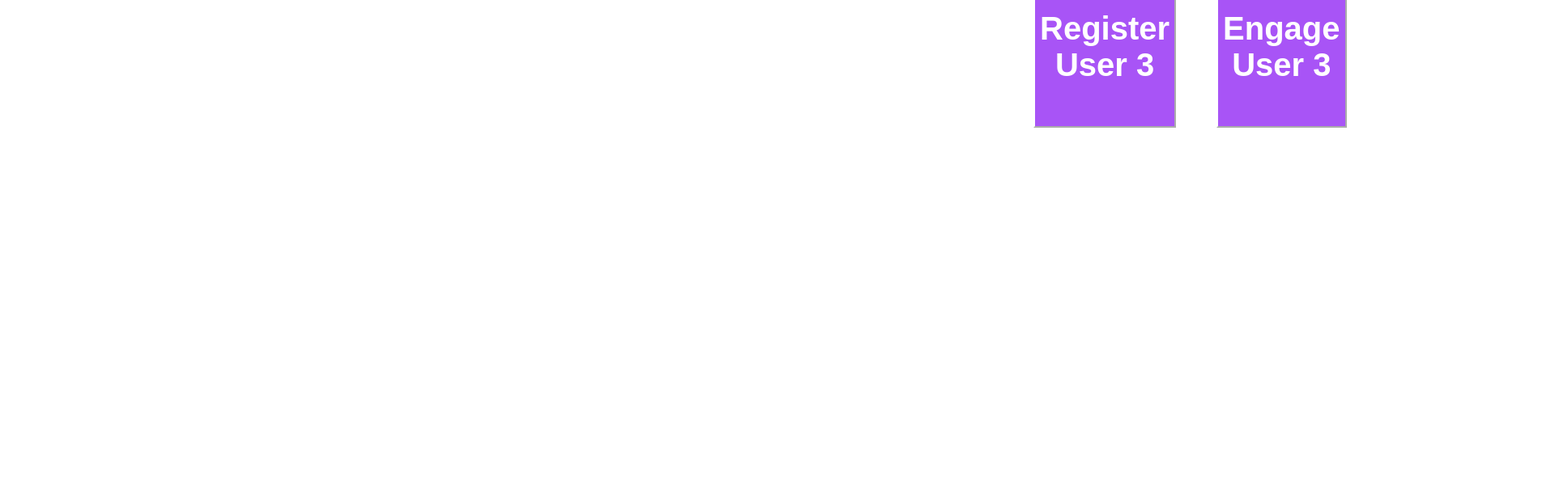
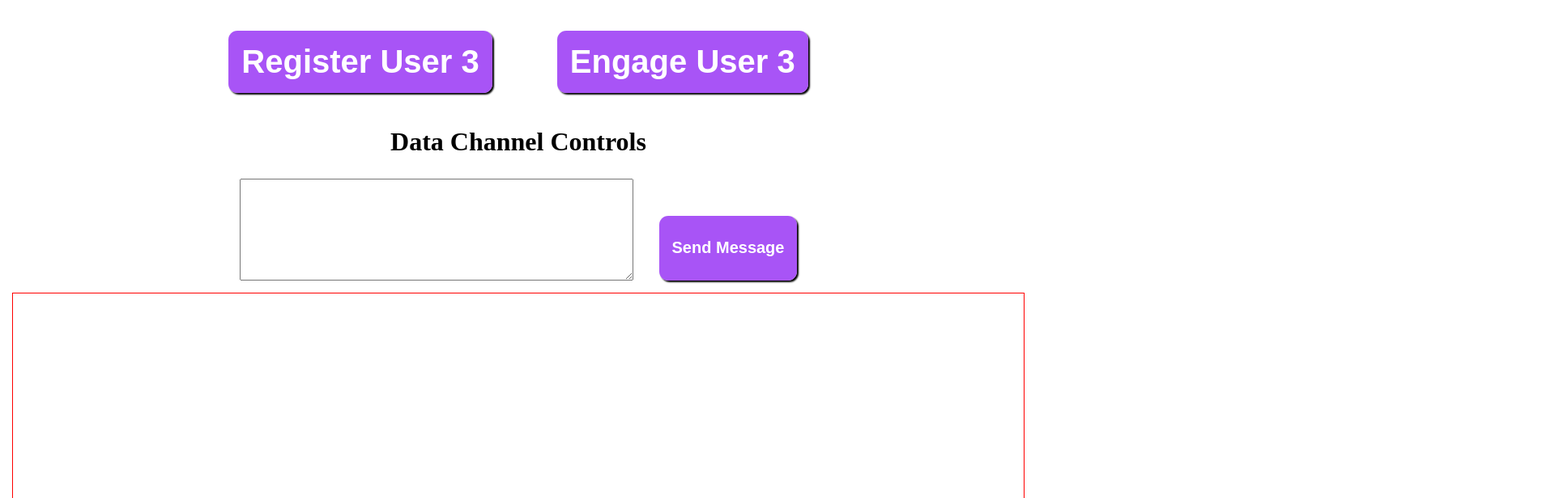
Before and after one commit to guident/webrtc-workshop, an Angular app in the folder newGeneralStateMachine/: page / in a window 1280 px wide. Shown: the part 220-836 px from the top of the page at 81% size, 1920 px wide, since content can reach past the window. Before the commit the page ends 800 px from the top, so only its background shows below. Built offline with nearby package versions, Linux system fonts and the light colour scheme; no server answers.

Commit message:
Added data channel

```diff
--- a/newGeneralStateMachine/src/app/app.component.css
+++ b/newGeneralStateMachine/src/app/app.component.css
@@ -69,7 +69,7 @@
 
 
 
-
+/*
 .grid-container {
     --scaleGrid: 5%;
     display: grid;
@@ -142,12 +142,119 @@
     aspect-ratio: 4 / 3;
 }
 
+ */
 
+ .grid-container{
+  display: flex;
+  flex-direction: column;
+  justify-content: center;
+  gap: 1rem;
 
+ }
 
+ .demo-title {
+  grid-area: title;
+  text-align: center;
+  font-size: 400%;
+  font-palette: light;
+}
 
+.buttons{
+  display: flex;
+  justify-content: center;
+  gap: 5rem;
+}
 
+.register-user3{
+  grid-area: register;
+}
 
+.engage-user3{
+  grid-area: engage;
+}
+
+.register-user3,
+.engage-user3{
+  font-size: 40px;
+  font-weight: 900;
+  color-scheme: dark;
+  border-radius: 0.7rem;
+  box-shadow: 2px 2px 2px black;
+  border: none;
+  padding: 1rem;
+  background: rgba(148, 45, 244, 0.813);
+}
+
+.data-channel{
+  grid-area: data;
+  display: flex;
+  flex-direction: column;
+  align-items: center;
+
+}
+
+.data-channel > h2{
+  font-size: 200%;
+}
+
+.data-area{
+  display: flex;
+  align-items: flex-end;
+  gap: 2rem;
+}
+
+.data-area > button{
+  font-size: 20px;
+  font-weight: 600;
+  color-scheme: dark;
+  border-radius: 0.7rem;
+  box-shadow: 2px 2px 2px black;
+  border: none;
+  height: 5rem;
+  padding: 1rem;
+  background: rgba(148, 45, 244, 0.813);
+}
+
+button:hover{
+  cursor: pointer;
+  opacity: 0.7;
+}
+
+button:active{
+  opacity: 0.4;
+}
+
+textarea{
+  width: 30rem;
+  aspect-ratio: 4/1;
+
+}
+
+.user3-videos {
+  position: relative;
+  /* outline: solid pink 1px; */
+}
+
+video{
+  display: block;
+}
+
+.remote-video {
+  outline: solid red 1px;
+  width: 100%;
+  height: auto;
+  max-height: 30rem;
+  aspect-ratio: 4 / 3;
+  z-index: 3;
+}
+
+.local-video {
+  outline: solid blue 1px;
+  position: absolute;
+  right: 1rem;
+  bottom: 1rem;
+  aspect-ratio: 4 / 3;
+}
 
   /* .grid-container {
     --scaleGrid: 5%;
--- a/newGeneralStateMachine/src/app/app.component.html
+++ b/newGeneralStateMachine/src/app/app.component.html
@@ -32,13 +32,26 @@
 
 <body>
   <div class="grid-container">
-    <h1 class="demo-title" >Guident Passenger Communication Module Demo</h1>
-      <button class="register-user3" (click)="ServiceOnButton3Click()">Register User 3</button>
-      <button class="engage-user3" (click)="EngageButton3Click()">Engage User 3</button>
+      <h1 class="demo-title" >Guident Passenger Communication Module Demo</h1>
+      <div class="buttons">
+        <button class="register-user3" (click)="ServiceOnButton3Click()">Register User 3</button>
+        <button class="engage-user3" (click)="EngageButton3Click()">Engage User 3</button>
+      </div>
+
+
+      <div class="data-channel">
+        <h2>Data Channel Controls</h2>
+        <div class="data-area">
+          <textarea id="dataMsg"></textarea>
+          <button (click)="sendMessageToPeer()">Send Message</button>
+        </div>
+      </div>
 
       <div class="user3-videos">
         <video id="user3RemoteVideo" class="remote-video" autoplay></video>
         <video id="user3LocalVideo" class="local-video" autoplay></video>
       </div>
   </div>
+
+
 </body>
--- a/newGeneralStateMachine/src/app/app.component.ts
+++ b/newGeneralStateMachine/src/app/app.component.ts
@@ -34,6 +34,11 @@ export class AppComponent implements AfterViewInit{
     this.user1.getInstance().setRemoteVideoId(2, "user1Video2");
   }
 
+  sendMessageToPeer(){
+    let text = (document.getElementById("dataMsg") as HTMLTextAreaElement).value;
+    text = JSON.stringify(text);
+    this.user3.sendMessage(text);
+  }
 
   ServiceOnButton1Click(){
     this.user1.SayHelloToService();
--- a/newGeneralStateMachine/src/app/services/guident-two-way-video-peer-connection-media-negotiator.ts
+++ b/newGeneralStateMachine/src/app/services/guident-two-way-video-peer-connection-media-negotiator.ts
@@ -21,6 +21,7 @@ export class GuidentTwvPeerConnectionMediaNegotiator extends GuidentPeerConnecti
     localStream: MediaStream | null = null;
     firstVideoMediaStream: MediaStream | null = null;
     localVideoId: string | null = null;
+    dataChannel: RTCDataChannel | null = null;
     // localVideoId: string | null = "user3LocalVideo";
 
     constructor() {
@@ -257,7 +258,7 @@ export class GuidentTwvPeerConnectionMediaNegotiator extends GuidentPeerConnecti
         this.myEndpoint.stateMachine.transition('engagementerror', err)
         });
 
-        // this.peerConnectionId = peerId;
+        this.createDataChannel();
 
         return true;
     }
@@ -287,6 +288,27 @@ export class GuidentTwvPeerConnectionMediaNegotiator extends GuidentPeerConnecti
         return true;
     }
 
+    createDataChannel(): RTCDataChannel | null{
+      if(!this.webrtcPeerConnection){
+        console.error("createDataChannel():: No PeerConnection object created, returning");
+        return null;
+      }
+      this.dataChannel = this.webrtcPeerConnection.createDataChannel("test-channel");
+      console.log("createDataChannel():: Creating the data channel: ", this.dataChannel);
+      return this.dataChannel;
+    }
+
+    async sendMessageOnDataChannel(msg: any){
+
+      if(!this.dataChannel){
+        let channel = this.createDataChannel();
+        if(channel) channel.send(msg);
+      } else {
+        this.dataChannel.send(msg);
+      }
+
+    }
+
     override setOfferVideoPayloadTypeManipulations(exclusivePtMid1?: number, exclusivePtMid2?: number, exclusivePtMid3?: number, changePtMid1?: number, changePtMid2?: number, changePtMid3?: number) {
         try {
           if (exclusivePtMid1 != undefined && exclusivePtMid1 != null) this.exclusiveVideoPayloadTypeForMid1 = exclusivePtMid1;
--- a/newGeneralStateMachine/src/app/services/user3.service.ts
+++ b/newGeneralStateMachine/src/app/services/user3.service.ts
@@ -28,6 +28,10 @@ export class User3Service {
     this.user3Var.start();
   }
 
+  sendMessage(msg: string){
+    this.user3Var.mypcnm.sendMessageOnDataChannel(msg);
+  }
+
   async engageTheVehicle() {
     this.user3Var.setLocalVideoId("user3LocalVideo");
     this.user3Var.setRemoteVideoId(0, "user3RemoteVideo");
```
Also changed, not shown: newGeneralStateMachine/src/app/services/endpoint.ts (+7 -6 lines).
